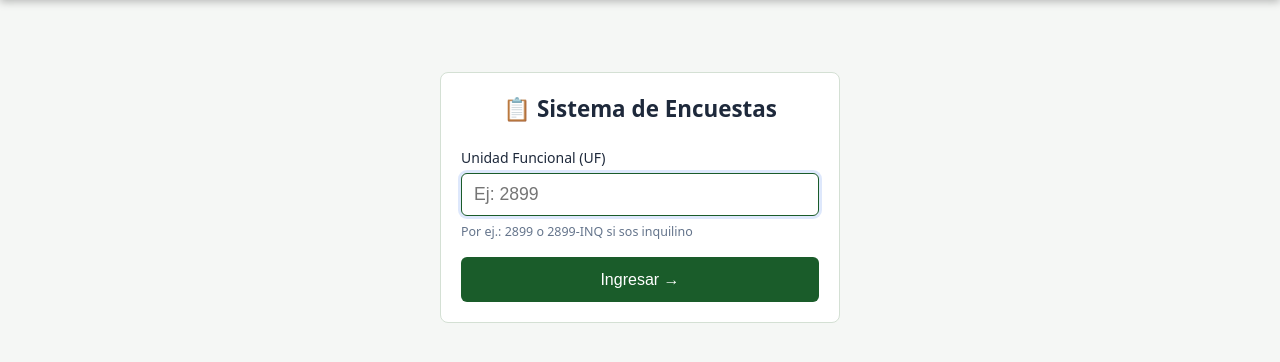
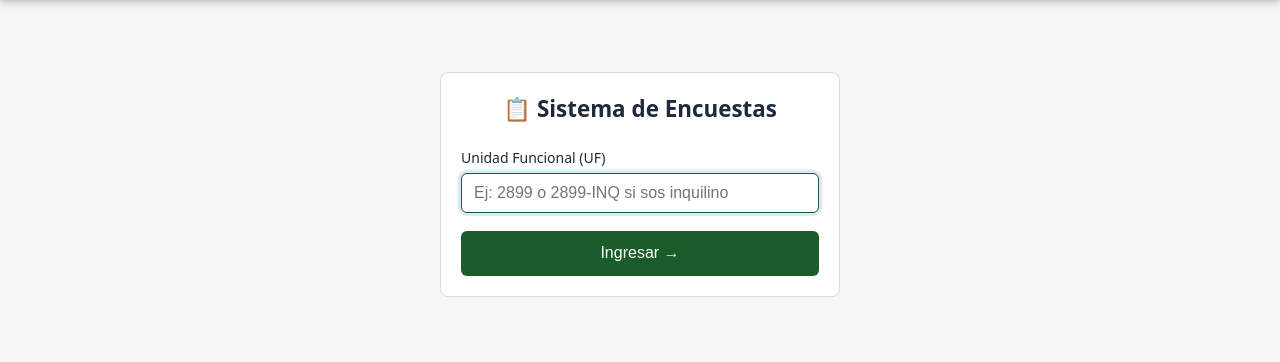
Before and after one commit to insuagm240815/encuesta, a Flask app: page /acceso in a window 1280 px wide. Shown: the part 60-422 px from the top of the page. Run offline with Flask 3, Linux system fonts and the light colour scheme.

Commit message:
placeholder UF dentro del campo

```diff
--- a/templates/auth/login.html
+++ b/templates/auth/login.html
@@ -8,8 +8,7 @@
       <input type="hidden" name="csrf_token" value="{{ csrf_token() }}">
       <div class="form-group">
         <label>Unidad Funcional (UF)</label>
-        <input type="text" name="documento" required autofocus placeholder="Ej: 2899" style="font-size:1.1rem;padding:.65rem .75rem;">
-        <p style="font-size:.78rem;color:var(--text-muted);margin-top:.4rem;">Por ej.: 2899 o 2899-INQ si sos inquilino</p>
+        <input type="text" name="documento" required autofocus placeholder="Ej: 2899 o 2899-INQ si sos inquilino" style="font-size:1rem;padding:.65rem .75rem;">
       </div>
       {% if is_admin_attempt %}
       <div class="form-group">
```
